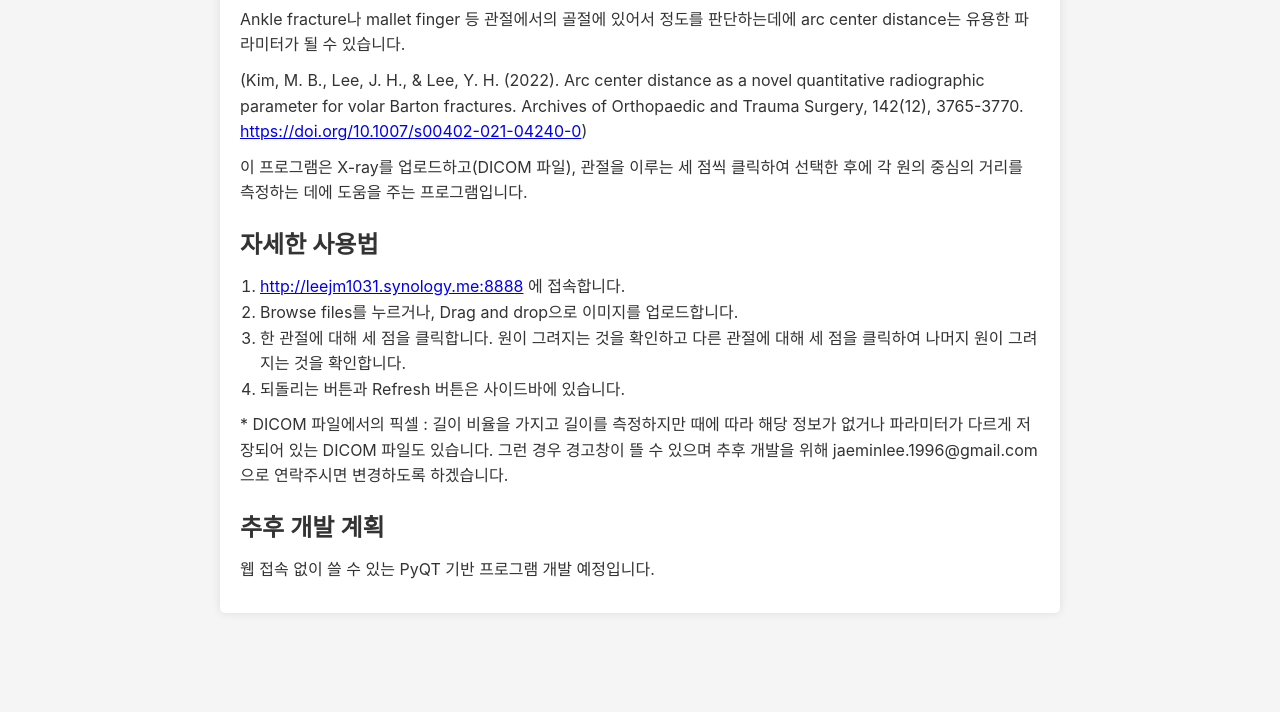
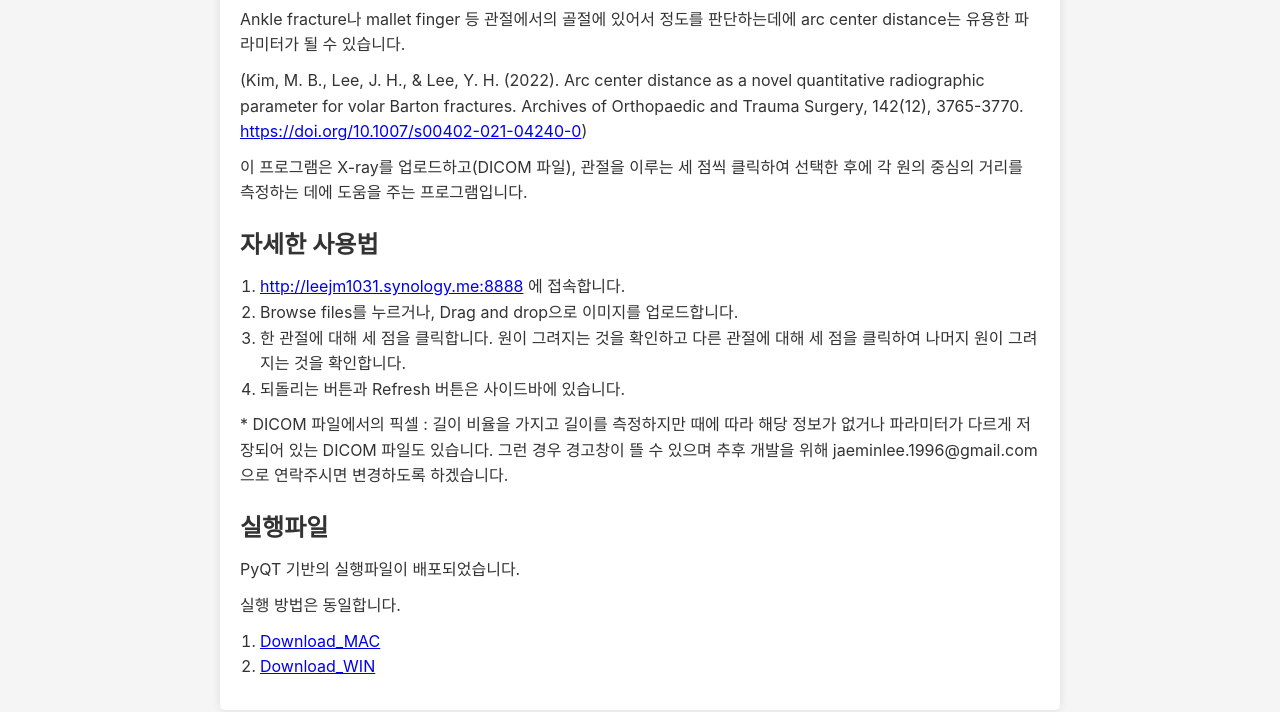
Before and after one commit to HalloweenGemini/arc_center_distance, a plain HTML site: page index.html in a window 1280 px wide. Both pictures are taken after a click on the button "한국어". Shown: the part 214-926 px from the top of the page. Before the commit the page ends 847 px from the top, so only its background shows below. Drawn offline with Linux system fonts and the light colour scheme.

Commit message:
index.html

```diff
--- a/index.html
+++ b/index.html
@@ -109,8 +109,13 @@
             </ol>
             <p>* DICOM 파일에서의 픽셀 : 길이 비율을 가지고 길이를 측정하지만 때에 따라 해당 정보가 없거나 파라미터가 다르게 저장되어 있는 DICOM 파일도 있습니다. 그런 경우 경고창이 뜰 수 있으며 추후 개발을 위해 jaeminlee.1996@gmail.com 으로 연락주시면 변경하도록 하겠습니다.</p>
 
-            <h2>추후 개발 계획</h2>
-            <p>웹 접속 없이 쓸 수 있는 PyQT 기반 프로그램 개발 예정입니다.</p>
+            <h2>실행파일</h2>
+            <p>PyQT 기반의 실행파일이 배포되었습니다.</p>
+            <p>실행 방법은 동일합니다.</p>
+            <ol>
+                <li><a href="https://github.com/HalloweenGemini/arc_center_distance/raw/main/acd_pyqt_v0.2.zip">Download_MAC</a> </li>
+                <li><a href="https://github.com/HalloweenGemini/arc_center_distance/raw/main/acd_pyqt_v0.2.exe">Download_WIN</a></li>
+            </ol>
         </div>
     </div>
     <script>
```
